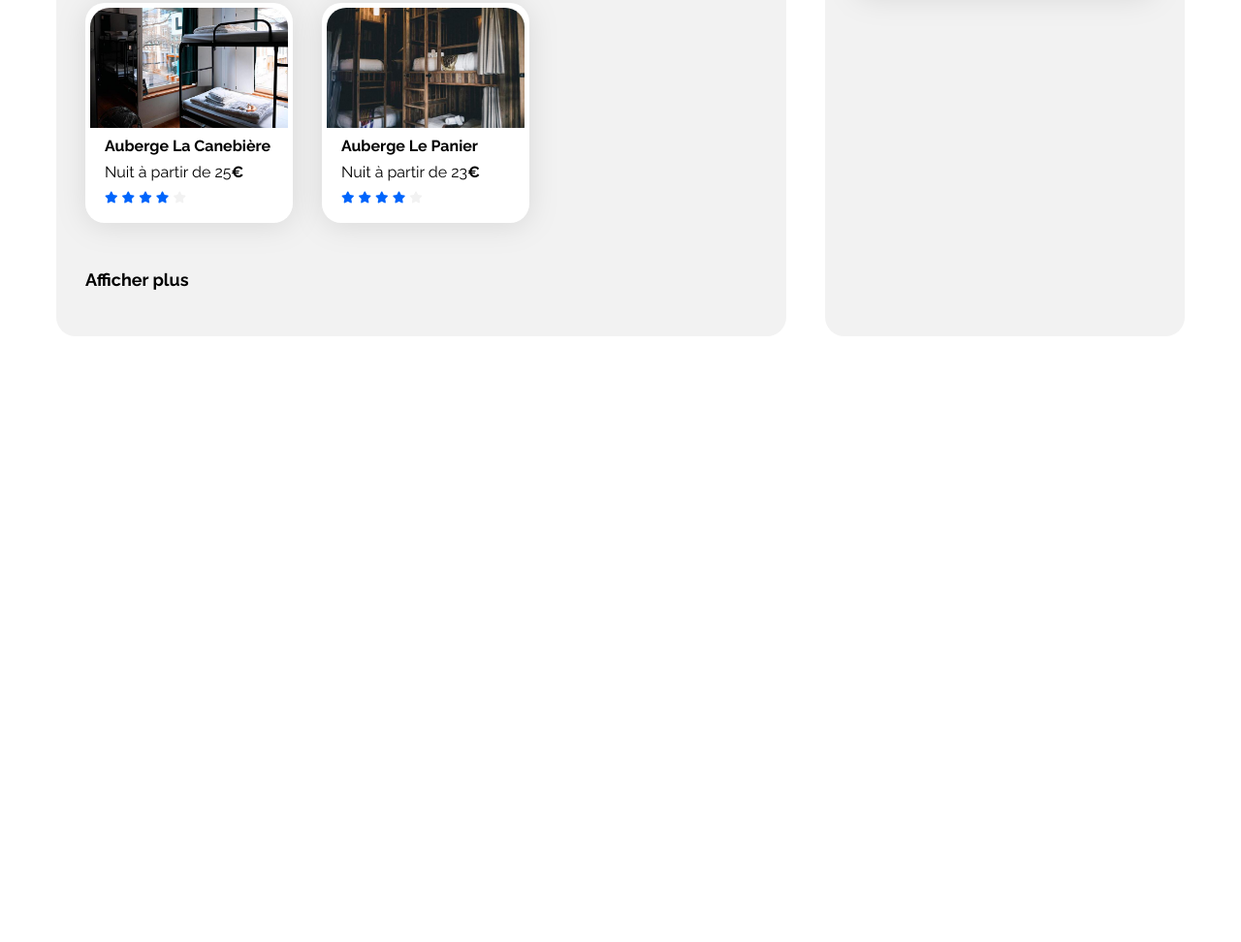
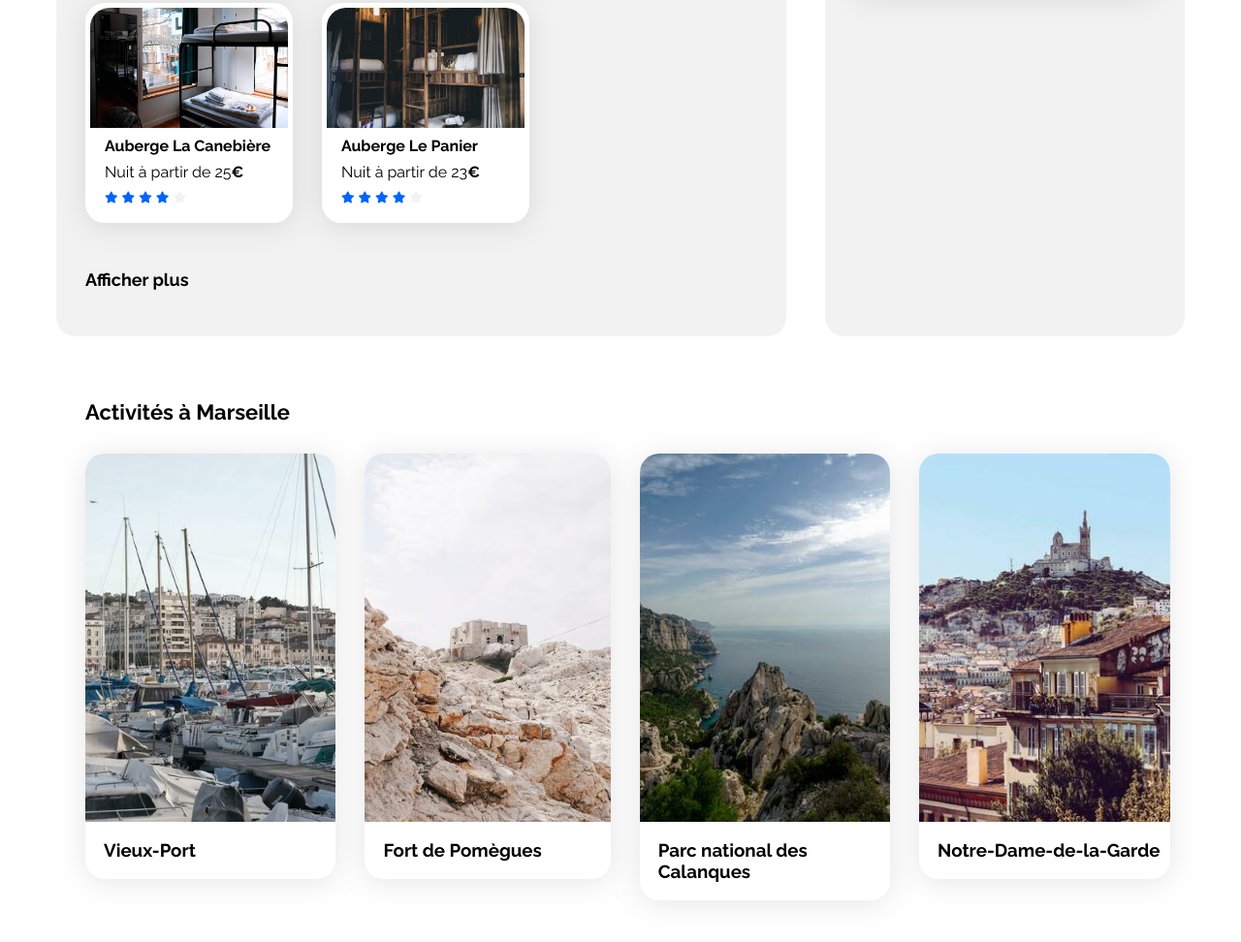
Before and after one commit to Timaa53/projet2_booki, a plain HTML site: page index.html in a window 1280 px wide. Shown: the part 1076-2048 px from the top of the page at 97% size. Before the commit the page ends 1431 px from the top, so only its background shows below. Drawn offline with Linux system fonts and the light colour scheme.

Commit message:
section activités terminé

```diff
--- a/css/style.css
+++ b/css/style.css
@@ -338,19 +338,44 @@ a {
 
 /* Activités */
 
+#id-activites{
+    width: 100%;
+    display: flex;
+    flex-direction: column;
+    gap: 30px;
+    padding: 30px;
+}
+
+.activites-cards {
+    width: 95.52%;
+    height: 439px;
+    display: flex;
+    gap: 30px;
+}
+
+.activites-cards a{
+    width: 23.24%;
+    height: 100%;
+}
+
+.activites-cards article{
+    display: flex;
+    flex-direction: column;
+    padding: 0;
+}
+
+.activites-cards article img{;
+    height: 380px;
+    border-top-left-radius: 20px;
+    border-top-right-radius: 20px;
+}
+
+.activites-cards article h3{
+    padding-left: 19px;
+}
 
 
-
-
-
-
-
-
-
-
-
-
-
+/* Footer */
 
 
 
--- a/index.html
+++ b/index.html
@@ -246,8 +246,41 @@
                     </div>
                 </section>
             </div>
+            <section id="id-activites">
+                <div>
+                <h2 class="section-title">Activités à Marseille</h2>
+                </div>
+                    <div class="activites-cards">
+                        <a href="#">
+                            <article class="card">
+
+                                <img src="images/activites/reno-laithienne.jpg" alt="Photo du vieux-Port" title="Vieux-Port de Marseille">
+                                <h3 class=".card-title">Vieux-Port</h3>
+                            </article>
+                        </a>
+                        <a href="#">
+                            <article class="card">
+                                <img src="images/activites/paul-hermann.jpg" alt="Photo du fort de Pomègues" title="Fort de Pomègues">
+                                <h3 class=".card-title">Fort de Pomègues</h3>
+                            </article>
+                        </a>
+                        <a href="#">
+                            <article class="card">
+                                <img src="images/activites/kilyan-sockalingum.jpg" alt="Photo du Parc national des Calanques" title="Parc national des Calanques">
+                                <h3 class=".card-title">Parc national des Calanques</h3>
+                            </article>
+                        </a>
+                        <a href="#">
+                            <article class="card">
+                                <img src="images/activites/florian-wehde.jpg" alt="Photo de Notre-Dame-de-la-Garde" title="Notre-Dame-de-la-Garde">
+                                <h3 class=".card-title">Notre-Dame-de-la-Garde</h3>
+                            </article>
+                        </a>
+                    </div>
+            </section>
+            <footer></footer>
         </main>
-        <footer></footer>
+
     </div>
 </body>
 </html>
```
